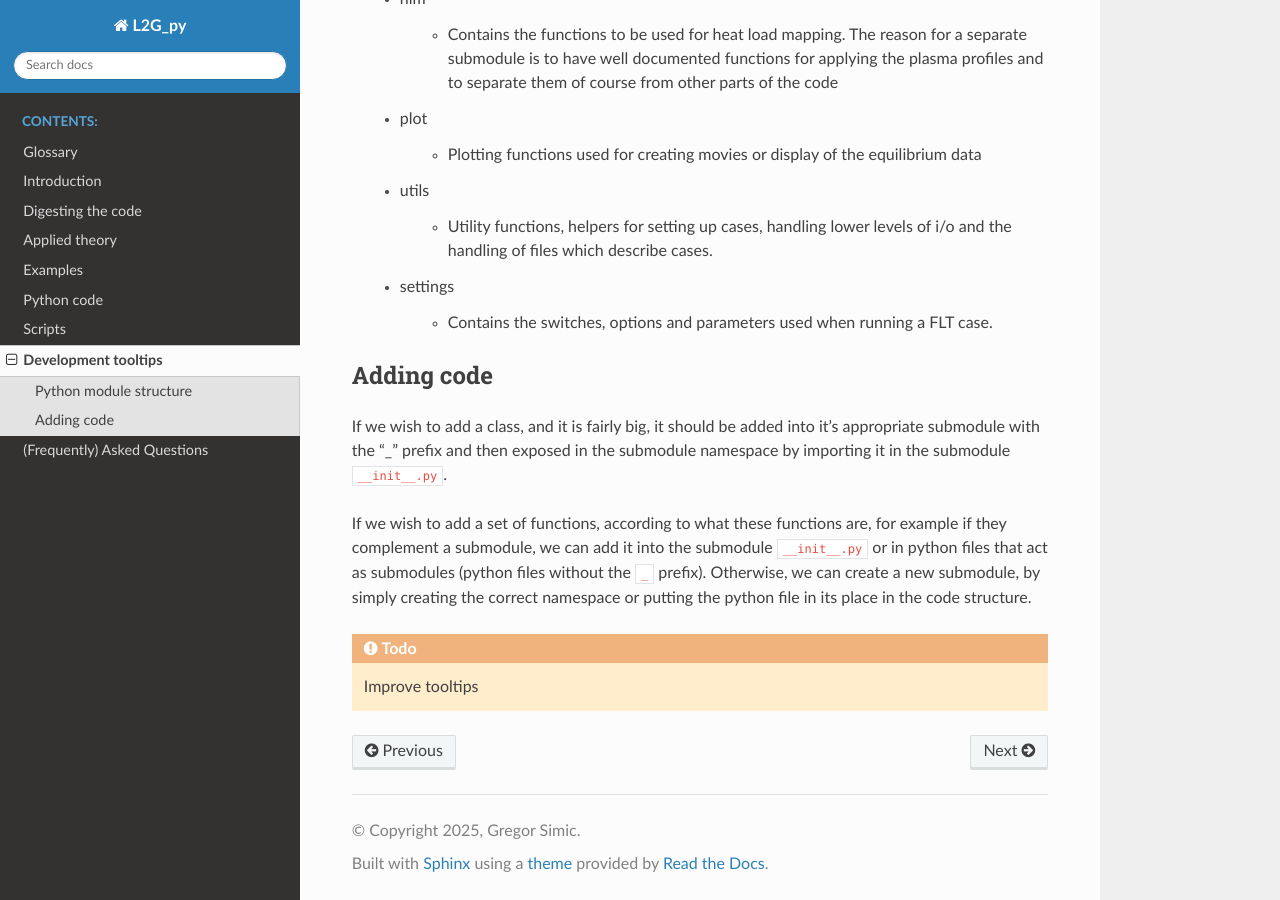
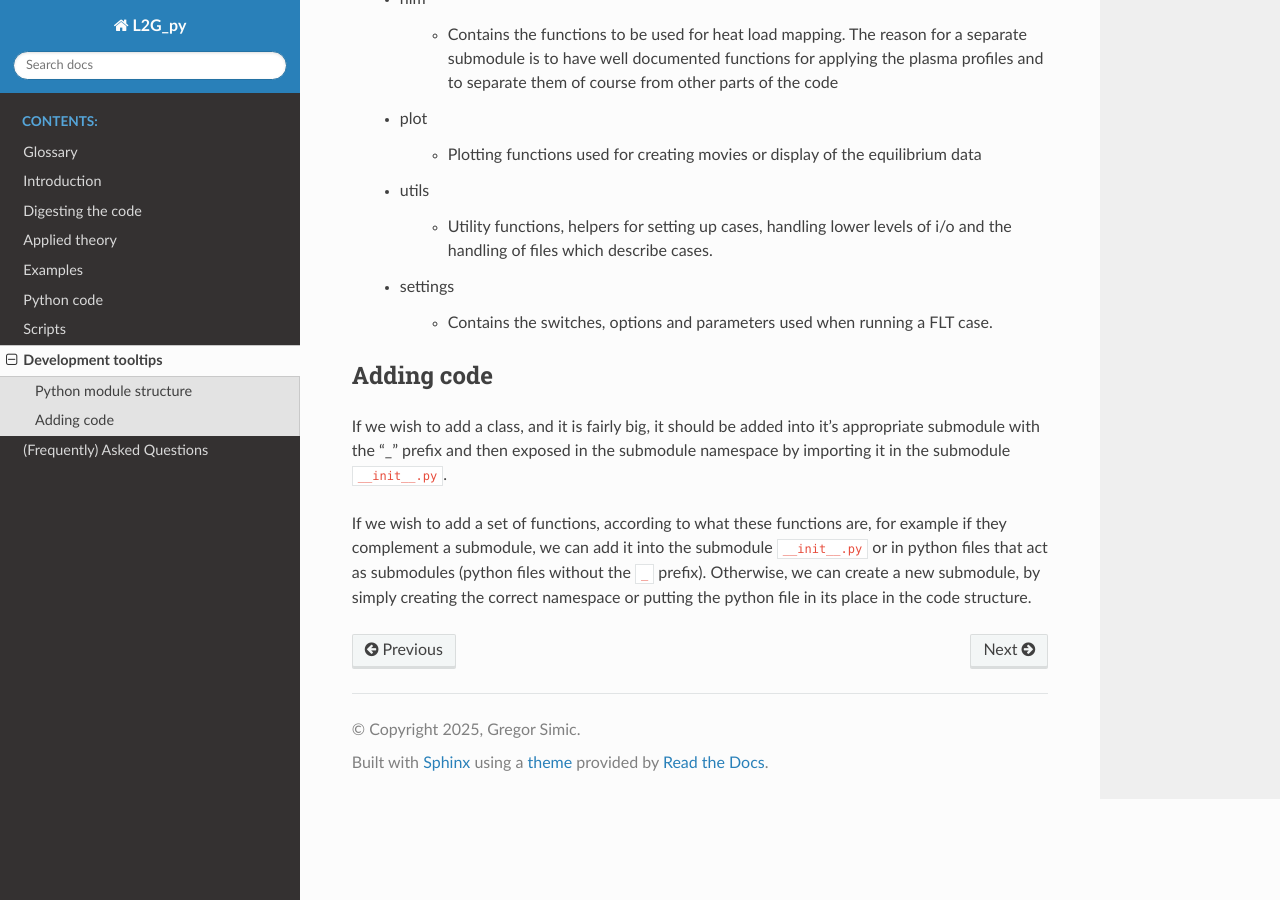
Before and after one commit to iterorganization/L2G, a Sphinx documentation site: the page built from doc/source/dev_tooltips.rst, in a window 1280 px wide and 900 px high, scrolled down 1233 px. Built offline with Sphinx 7.4.7 and the Read the Docs theme 3.1.0, drawn with Linux system fonts in a browser that asks for light colours.

Commit message:
Removed unfinished (and not planned to be finished) sections in doc/

```diff
--- a/doc/source/dev_tooltips.rst
+++ b/doc/source/dev_tooltips.rst
@@ -87,7 +87,3 @@ for example if they complement a submodule, we can add it into the submodule
 without the ``_`` prefix). Otherwise, we can create a new submodule, by simply
 creating the correct namespace or putting the python file in its place in the
 code structure.
-
-.. todo::
-
-   Improve tooltips
--- a/doc/source/examples.rst
+++ b/doc/source/examples.rst
@@ -165,9 +165,3 @@ all in one script:
 
 .. literalinclude:: ../../examples/synthetic_case.py
    :language: python
-
-**************************
-Text based (YAML) workflow
-**************************
-
-There is a manual describing how to use the **flat** command.
```
